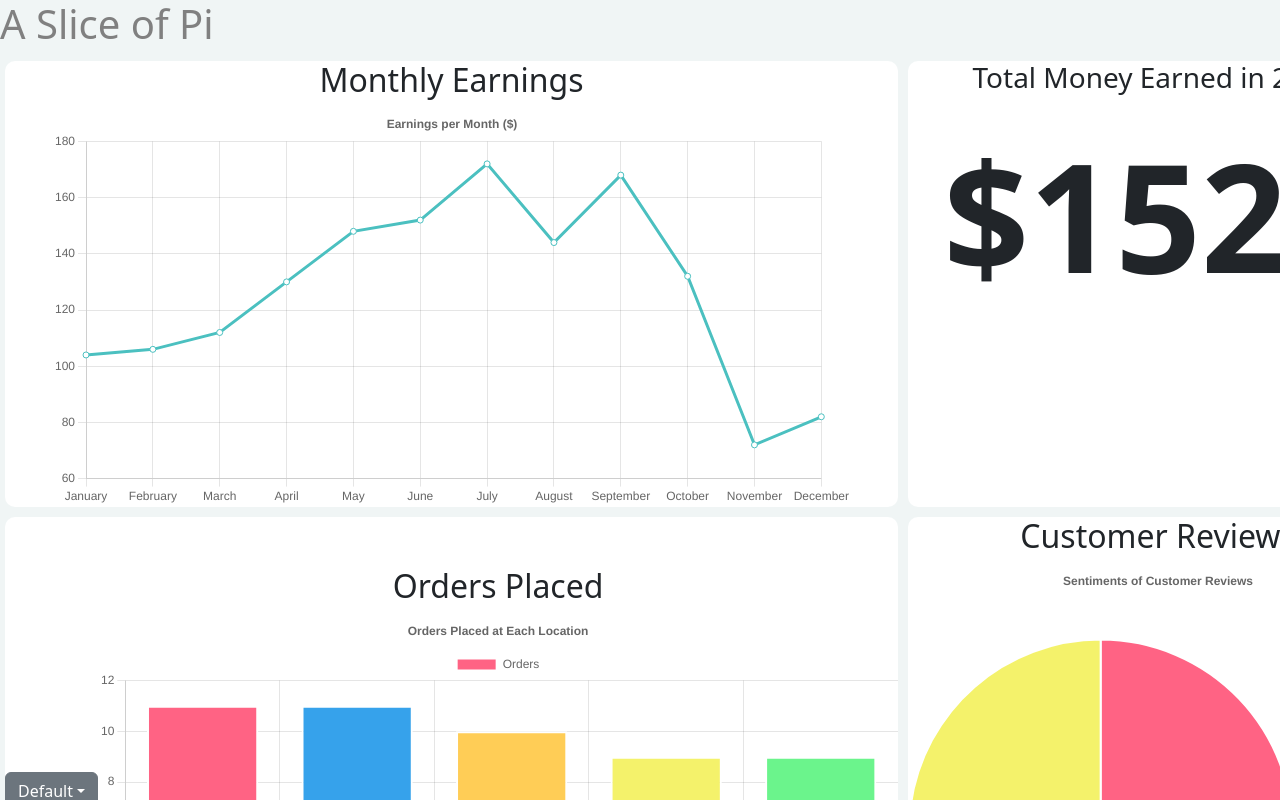
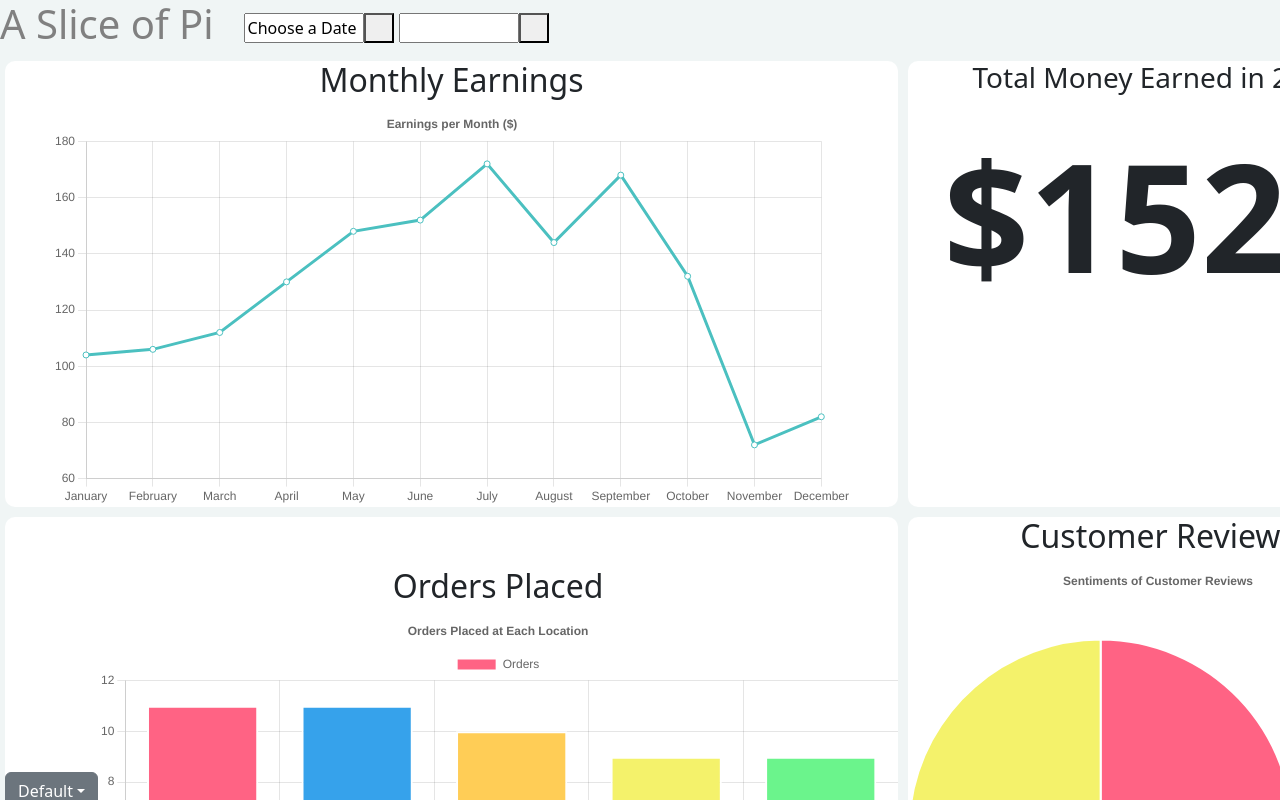
Before and after one commit to 3r1cZ/OutStem2024, a React (Vite) app: page / in a window 1280 px wide. Shown: the top 800 px of the page. Built offline with nearby package versions, Linux system fonts and the light colour scheme.

Commit message:
Add calendar for filtering

```diff
--- a/package.json
+++ b/package.json
@@ -10,6 +10,10 @@
     "preview": "vite preview"
   },
   "dependencies": {
+    "@fullcalendar/core": "^6.1.10",
+    "@fullcalendar/daygrid": "^6.1.10",
+    "@fullcalendar/interaction": "^6.1.10",
+    "@fullcalendar/react": "^6.1.10",
     "bootstrap": "^5.3.2",
     "chart.js": "^4.4.1",
     "framer-motion": "^10.18.0",
--- a/src/css/Home.css
+++ b/src/css/Home.css
@@ -4,22 +4,29 @@
 
 .heading {
   display: flex;
-}
 
   .title-text {
     color: gray;
+    margin-right: 30px;
+  }
+
+  .date-filter-text {
+    width: 120px;
+    height: 30px;
+    align-self: center;
+  }
+
+  .date-filter-button {
+    width: 30px;
+    height: 30px;
+    margin-right: 5px;
+    align-self: center;
+  }
 }
 
 .display-data {
   display: grid;
   grid-template-columns: auto auto;
-}
-
-.counter-container {
-  background-color: white;
-  border-radius: 10px;
-  margin: 5px;
-  text-align: center;
 }
 
 .graph-container {
@@ -30,7 +37,6 @@
 
   justify-content: center;
   align-items: center;
-}
 
   .earnings-graph {
     width: 800px;
@@ -43,6 +49,13 @@
   .order-graph {
     width: 800px;
   }
+}
+
+.counter-container {
+  background-color: white;
+  border-radius: 10px;
+  margin: 5px;
+  text-align: center;
 
   .dollar-text {
     display: flex;
@@ -53,3 +66,4 @@
     font-size: 150px;
     font-weight: bold;
   }
+}
--- a/src/pages/Home.tsx
+++ b/src/pages/Home.tsx
@@ -8,6 +8,9 @@ import LineChart from "../components/LineChart";
 import Dropdown from "../components/Dropdown";
 import "../css/Home.css";
 import AnimationCounter from "../components/AnimationCounter";
+import FullCalendar from "@fullcalendar/react";
+import dayGridPlugin from "@fullcalendar/daygrid";
+import interactionPlugin from "@fullcalendar/interaction";
 
 interface Props {
   reviewData: any;
@@ -19,6 +22,8 @@ const Home = ({ reviewData, orderData, pricingData }: Props) => {
   const [sentimentTags, setSentimentTags] = useState<string[]>();
   const [stores, setStores] = useState<string[]>();
   const [barChartFilter, setBarChartFilter] = useState("Default");
+  const [displayCalendar, setDisplay] = useState(false);
+  const [filterStartDate, setStartDate] = useState("Choose a Date");
   Chart.register(CategoryScale);
 
   // getting sentiment labels
@@ -72,6 +77,7 @@ const Home = ({ reviewData, orderData, pricingData }: Props) => {
   // dataName: the label of each individual section of data
   // dataset: the dataset to query
   // colors: colors of each bar
+  // filter: the filter for the data (optional)
   const data = (
     tags: string[],
     dataName: string,
@@ -211,12 +217,41 @@ const Home = ({ reviewData, orderData, pricingData }: Props) => {
     };
   };
 
+  const handleDateClick = (arg: any) => {
+    setStartDate(arg.dateStr);
+  };
+
   return (
     <AnimationFadeIn>
       {sentimentTags !== undefined && stores !== undefined && (
         <div className="page">
           <div className="heading">
             <h1 className="title-text">A Slice of Pi</h1>
+            <input
+              type="text"
+              value={filterStartDate}
+              className="date-filter-text"
+              id="start-date"
+              readOnly
+            />
+            <button
+              className="date-filter-button"
+              onClick={() => setDisplay(displayCalendar ? false : true)}
+            ></button>
+            <input
+              type="text"
+              className="date-filter-text"
+              id="end-date"
+              readOnly
+            />
+            <button className="date-filter-button"></button>
+            {displayCalendar && (
+              <FullCalendar
+                plugins={[dayGridPlugin, interactionPlugin]}
+                initialView="dayGridMonth"
+                dateClick={handleDateClick}
+              />
+            )}
           </div>
           <div className="display-data">
             <div className="graph-container">
```
Also changed, not shown: 1 other file (tests, documents, lock files or other folders). Lines whose indentation alone changed are shown as unchanged.
